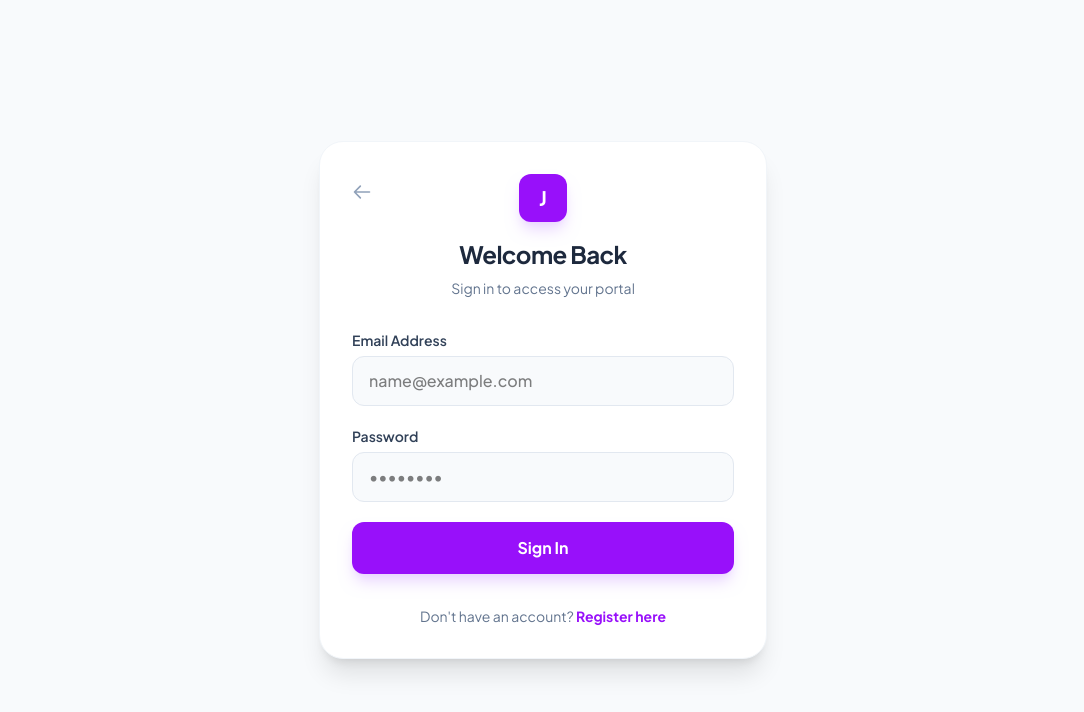
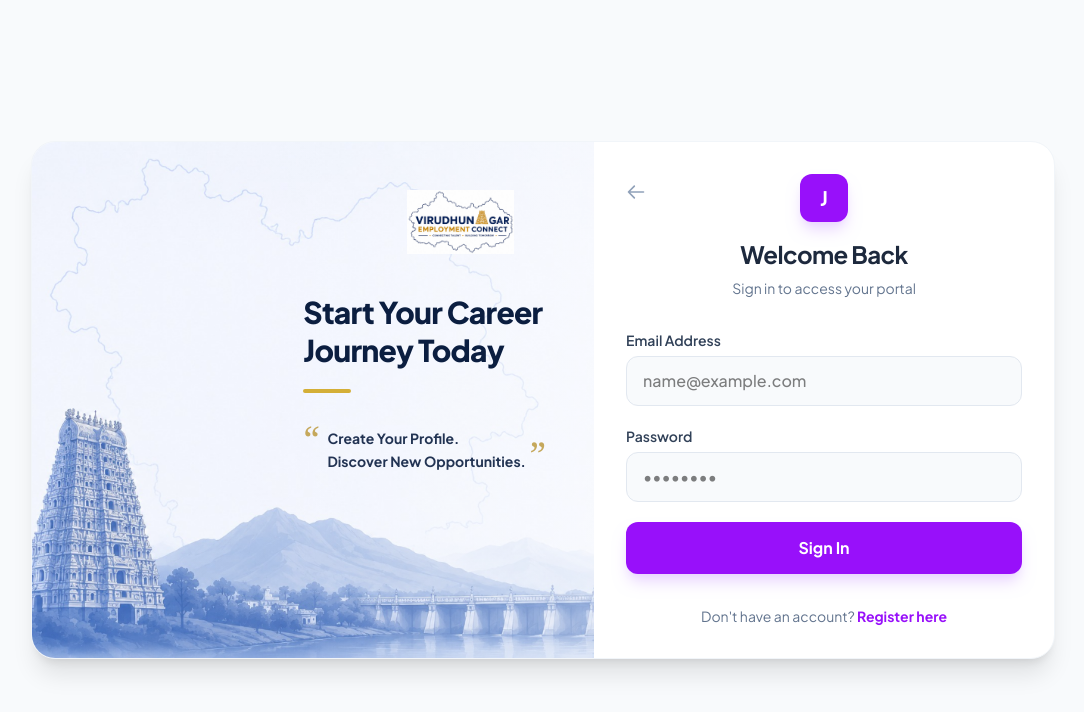
Before and after one commit to paulraj118/virudhunagaremploymentconnect, a Next.js app: page /login in a window 1280 px wide. Shown: the top 712 px of the page, without its empty margins (97-1181 px from the left). Built offline with nearby package versions, Linux system fonts and the light colour scheme; no server answers.

Commit message:
Update Login page split-screen layout with mirrored background image, right-aligned content, and adjusted logo position

```diff
--- a/src/app/login/page.js
+++ b/src/app/login/page.js
@@ -35,7 +35,50 @@ export default function Login() {
 
   return (
     <div className="min-h-screen bg-slate-50 flex items-center justify-center p-4 selection:bg-purple-200">
-      <div className="max-w-md w-full bg-white rounded-3xl shadow-xl border border-slate-100 p-8 relative">
+      <div className="max-w-5xl w-full bg-white rounded-3xl shadow-xl border border-slate-100 flex flex-col md:flex-row overflow-hidden relative">
+        {/* Left Side (Visual Panel) */}
+        <div className="hidden md:flex md:w-[55%] relative flex-col justify-start items-end p-10 lg:p-12 overflow-hidden select-none">
+          {/* Background Image */}
+          <div className="absolute inset-0 w-full h-full z-0" style={{ position: 'absolute', top: 0, left: 0, right: 0, bottom: 0, margin: 0, padding: 0 }}>
+            <img
+              src="/images/login-background.png"
+              alt="Login Background"
+              className="w-full h-full object-cover block"
+              style={{ width: '100%', height: '100%', objectFit: 'cover', objectPosition: '20% center', margin: 0, padding: 0 }}
+            />
+            {/* Subtle white gradient overlay for readability of right-aligned text */}
+            <div className="absolute inset-0 bg-gradient-to-l from-white/40 via-white/5 to-transparent" style={{ position: 'absolute', top: 0, left: 0, right: 0, bottom: 0 }}></div>
+          </div>
+
+          {/* Logo Section */}
+          <div className="z-10 flex items-center mb-10 mr-8">
+            <img
+              src="/new-logo.png"
+              alt="Virudhunagar Employment Connect"
+              className="h-16 w-auto"
+              onError={(e) => { e.target.onerror = null; e.target.src = "https://via.placeholder.com/200x80?text=Logo" }}
+            />
+          </div>
+
+          {/* Slogan and Quotes */}
+          <div className="z-10 max-w-sm flex flex-col justify-start text-left">
+            <h2 className="text-3xl font-extrabold text-[#0B1E40] tracking-tight leading-tight">
+              Start Your Career<br />Journey Today
+            </h2>
+            <div className="w-12 h-1 bg-[#D4AF37] my-5 rounded-full"></div>
+
+            <div className="flex items-start mt-2">
+              <span className="text-4xl font-serif text-[#C5A85C] leading-none select-none mr-2">“</span>
+              <p className="text-[#0B1E40]/90 font-bold text-[14px] leading-relaxed pt-1.5">
+                Create Your Profile.<br />Discover New Opportunities.
+              </p>
+              <span className="text-4xl font-serif text-[#C5A85C] leading-none select-none ml-1 align-bottom self-end">”</span>
+            </div>
+          </div>
+        </div>
+
+        {/* Right Side (Form) */}
+        <div className="w-full md:w-[45%] p-8 relative flex flex-col justify-center">
           <div className="text-center mb-8">
             <Link href="/" className="absolute left-6 top-8 text-slate-400 hover:text-purple-600 transition-colors p-2 rounded-full hover:bg-purple-50 flex items-center justify-center group" title="Back to Home">
               <svg className="w-5 h-5 group-hover:-translate-x-1 transition-transform" fill="none" stroke="currentColor" viewBox="0 0 24 24"><path strokeLinecap="round" strokeLinejoin="round" strokeWidth="2" d="M10 19l-7-7m0 0l7-7m-7 7h18"></path></svg>
@@ -94,5 +137,6 @@ export default function Login() {
           </p>
         </div>
       </div>
+    </div>
   );
 }
```
Also changed, not shown: public/images/login-background.png (added). Lines whose indentation alone changed are shown as unchanged.
